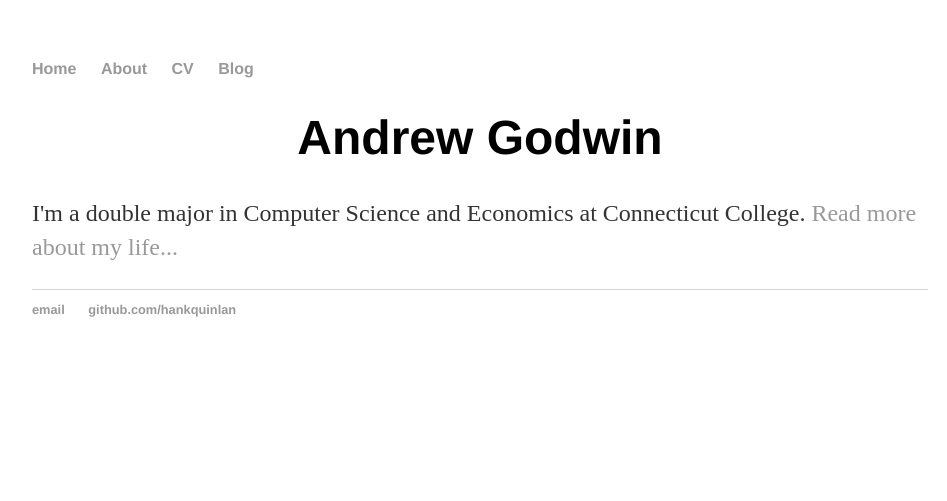
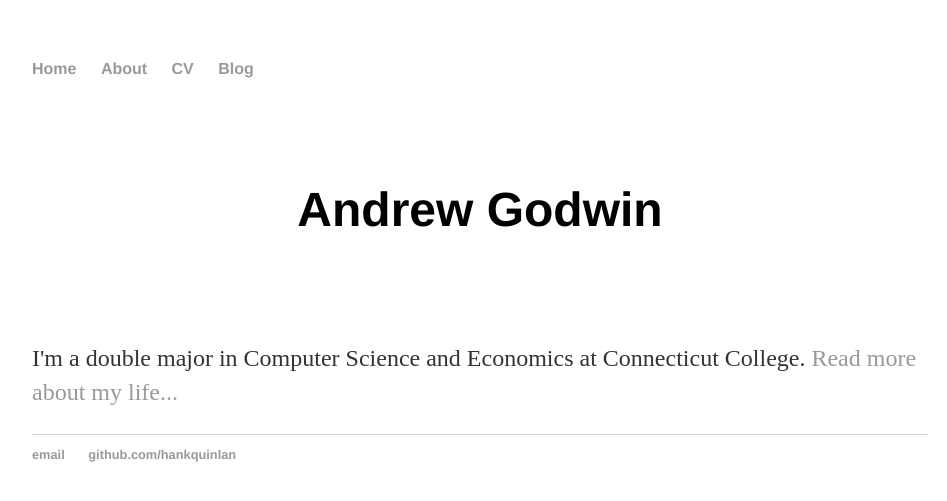
Before and after one commit to mriley2/AndrewRGodwin.github.io, a Jekyll site: the page built from index.html, in a window 1280 px wide. Shown: the top 501 px of the page, without its empty margins (160-1107 px from the left). Built offline with Jekyll 4.4.1, drawn with Linux system fonts in a browser that asks for light colours.

Commit message:
Update main.css

```diff
--- a/css/main.css
+++ b/css/main.css
@@ -21,7 +21,7 @@ a:hover {
 }
 h1 {
     text-align: center;
-    vertical-align: text-top middle;
+    line-height: 200px;
     font-size: 3em;
     font-family:'Helvetica', 'Arial', 'Sans-Serif';
 }
```
